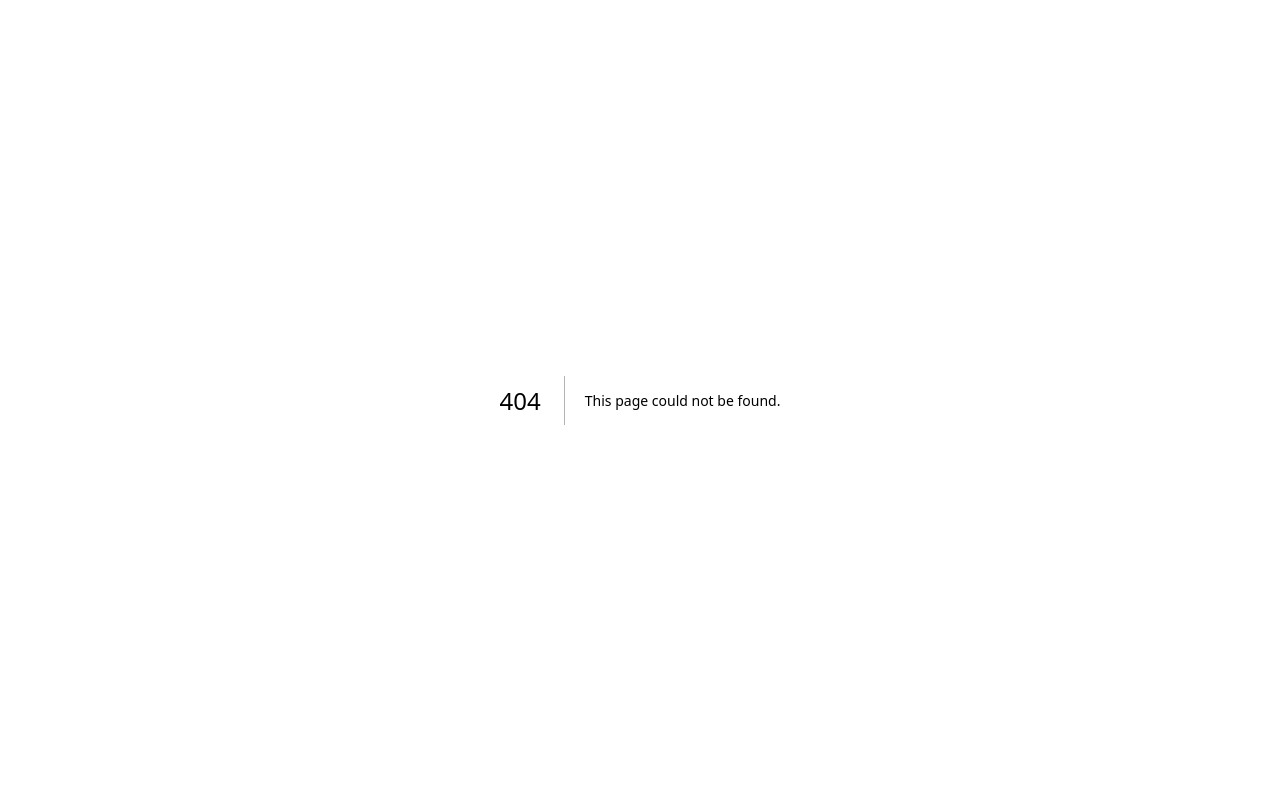
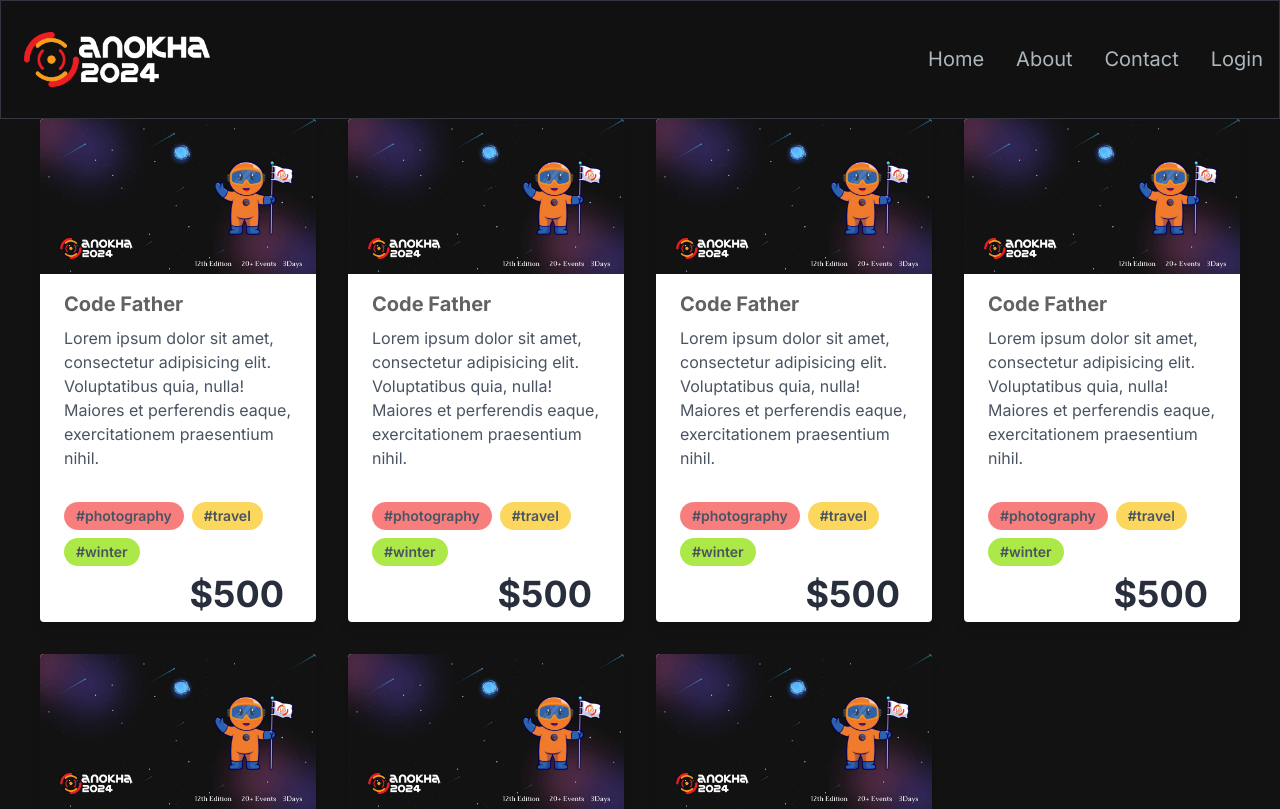
Before and after one commit to knightempire/anokha-2024, a Next.js app: page /event in a window 1280 px wide. Before the commit this address had no page. Shown: the top 809 px of the page. Built offline with nearby package versions, Linux system fonts and the light colour scheme.

Commit message:
Events added

```diff
--- a/package.json
+++ b/package.json
@@ -11,6 +11,7 @@
   "dependencies": {
     "next": "14.0.4",
     "react": "^18",
+    "react-currency-icons": "^1.0.3",
     "react-dom": "^18",
     "react-fast-marquee": "^1.6.2",
     "react-icons": "^5.0.1"
--- /dev/null
+++ b/src/app/components/EventCard.jsx
@@ -0,0 +1,30 @@
+import React from 'react'
+import { CurrencyRupee } from 'react-currency-icons';
+
+export default function EventCard(props) {
+  return (
+    <div>
+        <div class=" bg-white max-w-sm rounded overflow-hidden shadow-lg ">
+            <img class="w-full" src={props.imgsrc} alt="Sunset in the mountains"></img>
+            <div className="hover:bg-gradient-to-r from-indigo-500 via-purple-500 to-pink-500 transition duration-500 ease-in-out opacity-90">
+            <div class="px-6 py-4">
+                <div class="font-bold text-xl mb-2">Code Father</div>
+                <p class="text-gray-700 text-base">
+                Lorem ipsum dolor sit amet, consectetur adipisicing elit. Voluptatibus quia, nulla! Maiores et perferendis eaque, exercitationem praesentium nihil.
+                </p>
+            </div>
+
+            <div class="px-6 pt-4  ">
+                <span class="inline-block bg-red-400 rounded-full px-3 py-1 text-sm font-semibold text-gray-700 mr-2 mb-2">#photography</span>
+                <span class="inline-block bg-amber-300 rounded-full px-3 py-1 text-sm font-semibold text-gray-700 mr-2 mb-2">#travel</span>
+                <span class="inline-block bg-lime-400 rounded-full px-3 py-1 text-sm font-semibold text-gray-700 mr-2 mb-2">#winter</span>
+
+            </div>
+            <div className="flex items-end justify-end  pb-2 pr-8">
+                <span class="text-4xl font-bold  text-gray-900 ">$500</span>
+            </div>
+            </div>
+        </div>
+    </div>
+  )
+}
--- /dev/null
+++ b/src/app/components/EventLander.jsx
@@ -0,0 +1,23 @@
+import React from 'react'
+import Header from './Header'
+import Footer from './Footer'
+import EventCard from './EventCard'
+import Image from 'next/image'
+export default function EventLander() {
+  return (
+    <div>
+        <Header />
+        <div className='flex flex-row min-h-screen justify-center items-center mx-10'>
+            <div className="grid grid-flow-row gap-8 text-neutral-600 sm:grid-cols-1 md:grid-cols-2 lg:grid-cols-3 xl:grid-cols-4">
+            <EventCard imgsrc = "/images/hero.jpg"/>
+            <EventCard imgsrc = "/images/hero.jpg"/>
+            <EventCard imgsrc = "/images/hero.jpg"/>
+            <EventCard imgsrc = "/images/hero.jpg"/>
+            <EventCard imgsrc = "/images/hero.jpg"/>
+            <EventCard imgsrc = "/images/hero.jpg"/>
+            <EventCard imgsrc = "/images/hero.jpg"/>
+            </div>
+        </div>
+    </div>
+  )
+}
--- a/src/app/components/Header.jsx
+++ b/src/app/components/Header.jsx
@@ -32,7 +32,8 @@ const Navbar = () => {
   const [navbarOpen, setNavbarOpen] = useState(false);
 
   return (
-    <nav className="fixed mx-auto border border-[#33353F] top-0 left-0 right-0 z-10 bg-[#121212] bg-opacity-40 backdrop-blur-md">
+    // {Disabling fixed navbar for now, will enable later - sajith}
+    <nav className="mx-auto border border-[#33353F] top-0 left-0 right-0 z-10 bg-[#121212] bg-opacity-40 backdrop-blur-md">
       <div className="flex container lg:py-4 flex-wrap items-center justify-between mx-auto px-4 py-2">
         <Link
           href={"/"}
--- /dev/null
+++ b/src/app/event/page.js
@@ -0,0 +1,28 @@
+import React from 'react'
+import Navbar from '../components/Header'
+import Hero from '../components/Hero'
+import Info from '../components/InfoDivs'
+import SponsorsMarquee from '../components/SponsorsMarquee'
+import AnokhaMarquee from '../components/AnokhaMarquee'
+import Footer from '../components/Footer'
+import EventLander from "../components/EventLander"
+
+// Use GSAP ScrollTrigger and Locomotive Scroll
+
+// Navbar. Let it remain thisway untill better one is designed. This is also mobile responsive, so dont touch yet
+// Navbar modifcation - If logged in, then his gravatar image on top right. When clicked, dropdown to view profile, logout, else login button.
+// Hero section - Anokha logo on bottom left, spline div on right, 3 sections of 2 words each on the bottom right
+// Marquee of sponsors (Logos, will be added later)
+// Info div, self scrolling like the one in video. Please create supporting components as needed
+// Marquee of Anokha Hashtags
+// FOoter - Design given
+export default function Home() {
+  return (
+    <main className="flex min-h-screen flex-col bg-[#121212]">
+
+      <EventLander />
+
+       <Footer current_page="home"/> {/* current_page is a prop that is used to highlight the current page in the footer. Possible values are home, team, contact, privacy policy} */}
+    </main>
+  )
+}
```
Also changed, not shown: public/images/7005-3-xixq6ks7tdijdh4u0e27eo.webp (added), 1 other file (tests, documents, lock files or other folders).
